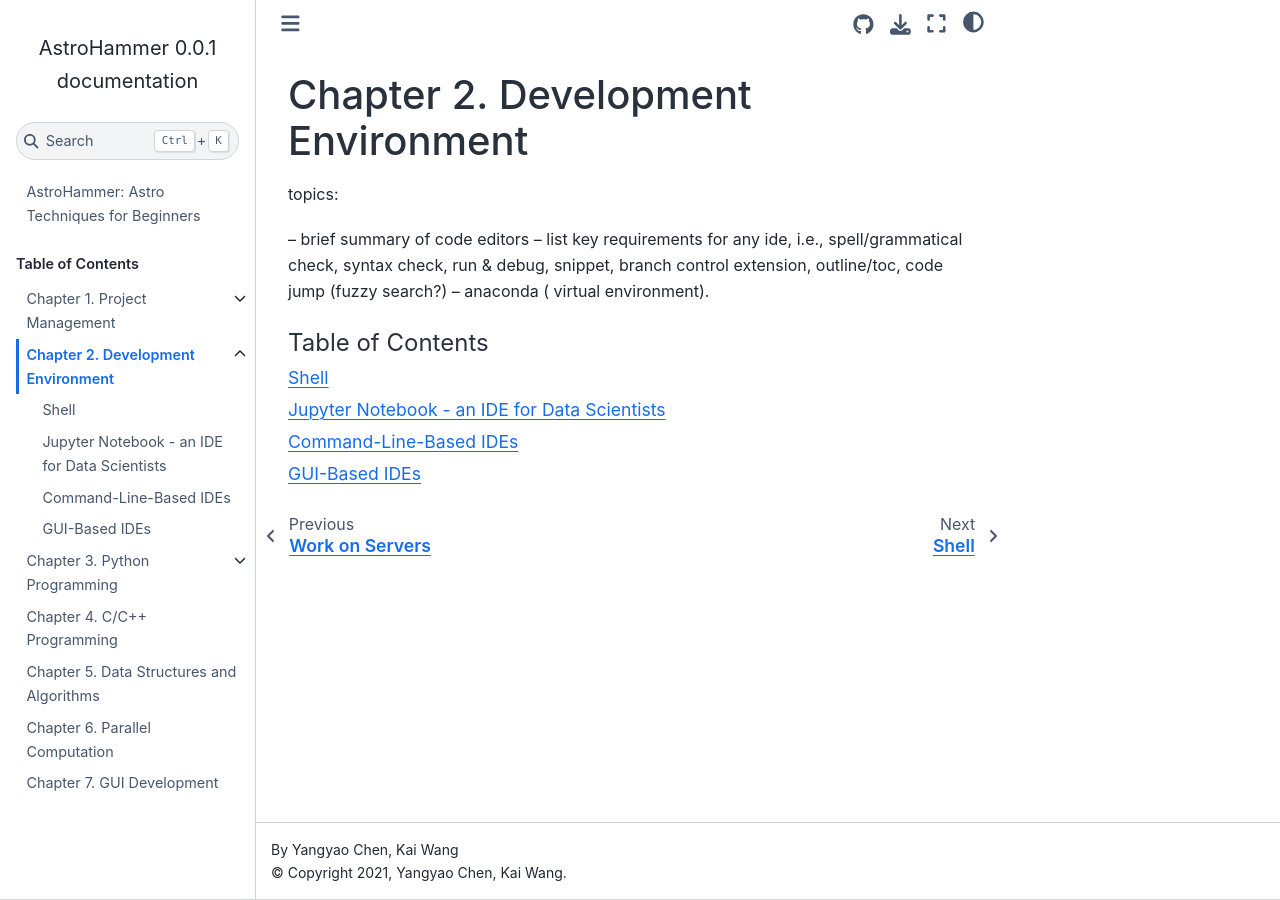
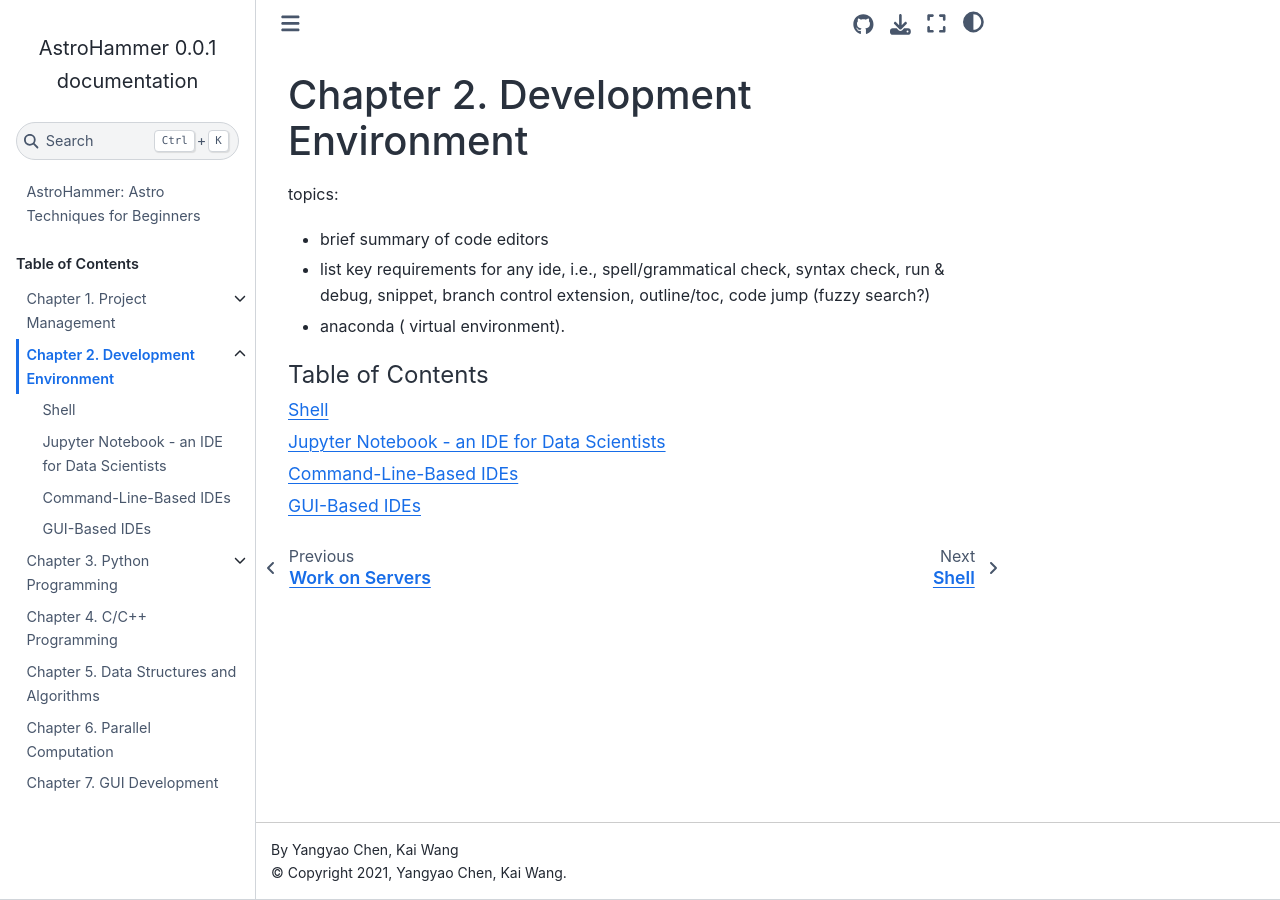
Before and after one commit to ChenYangyao/project-astro-hammer, a Sphinx documentation site: the page built from docs/usage/development-environment/index.rst, in a window 1280 px wide. Built offline with Sphinx 7.4.7 and the Sphinx Book theme 1.1.4, drawn with Linux system fonts in a browser that asks for light colours.

```diff
--- a/docs/usage/development-environment/index.rst
+++ b/docs/usage/development-environment/index.rst
@@ -4,9 +4,9 @@ Chapter 2. Development Environment
 
 topics:
 
--- brief summary of code editors
--- list key requirements for any ide, i.e., spell/grammatical check, syntax check, run & debug, snippet, branch control extension, outline/toc, code jump (fuzzy search?)
--- anaconda ( virtual environment).
+- brief summary of code editors
+- list key requirements for any ide, i.e., spell/grammatical check, syntax check, run & debug, snippet, branch control extension, outline/toc, code jump (fuzzy search?)
+- anaconda ( virtual environment).
 
 .. toctree::
     :maxdepth: 1
```
